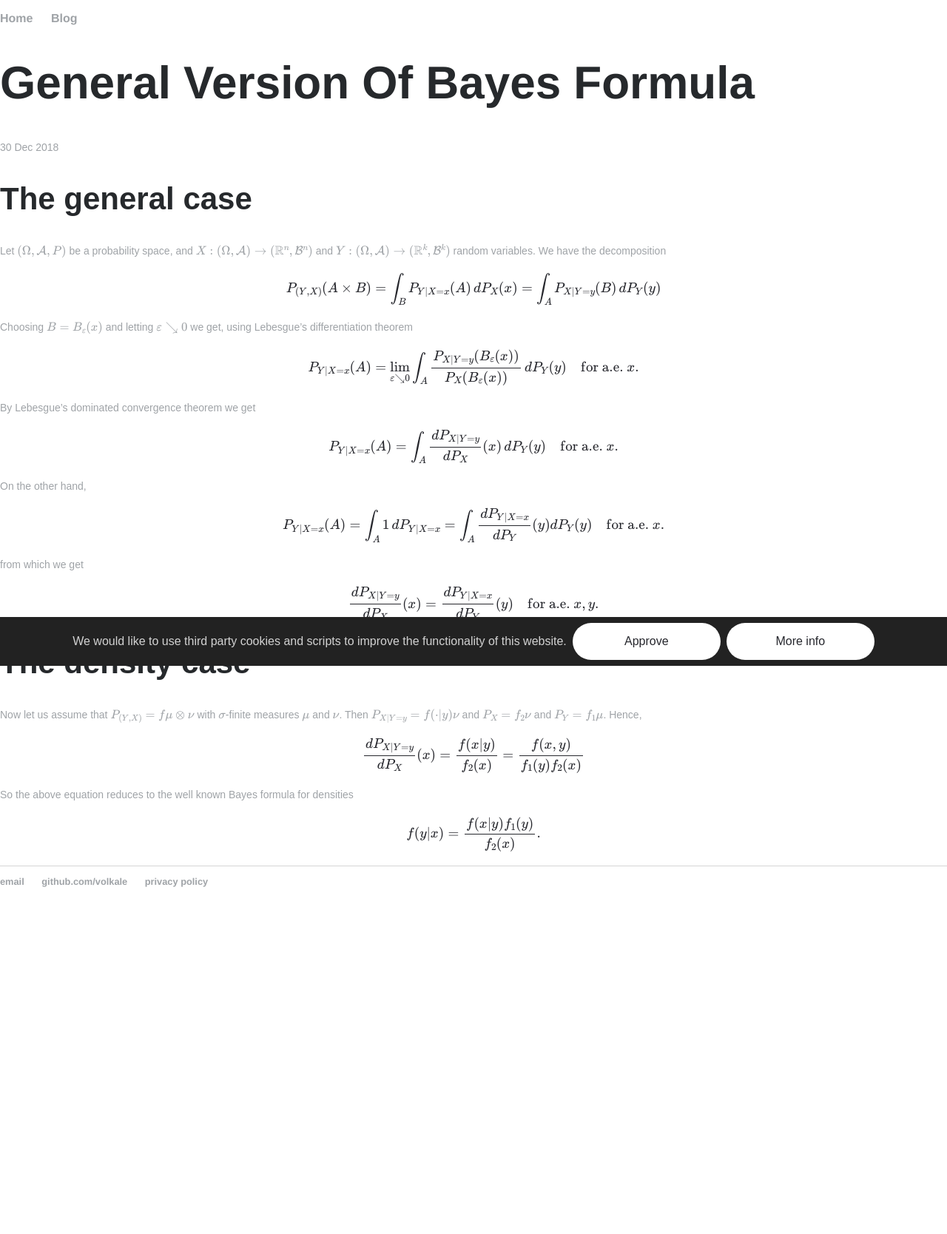
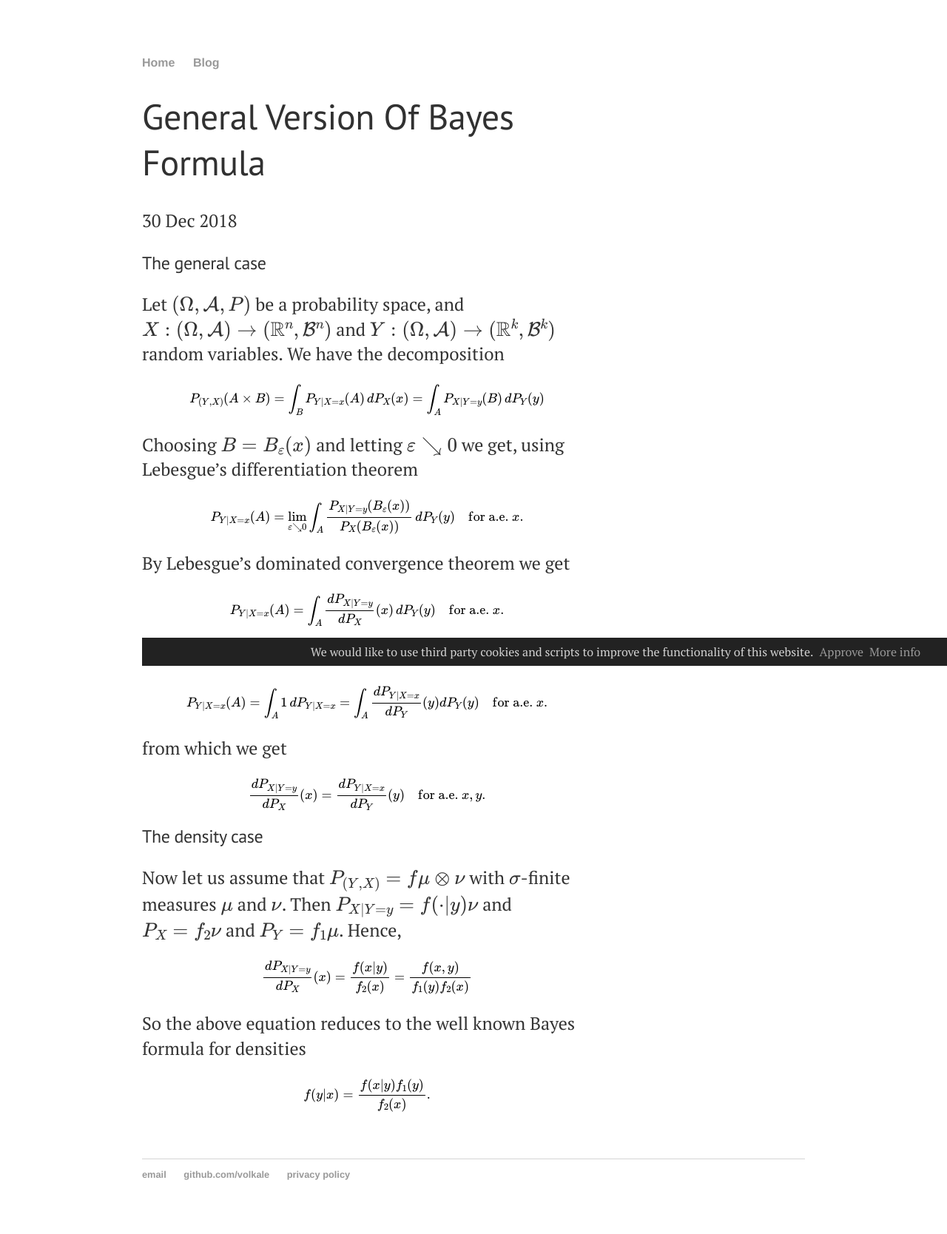
Before and after one commit to volkale/volkale.github.io, a Jekyll site: the page built from _posts/2018-12-30-general-version-of-bayes-formula.md, in a window 1280 px wide. Shown: the whole page at 74% size. Built offline with Jekyll 4.4.1, drawn with Linux system fonts in a browser that asks for light colours; our own code applies the rules of GitHub Pages for plain Markdown files; formulas are drawn with MathJax 3; comment, search, counter and statistics services are not loaded; before the commit the page ends 1199 px from its top, so only the background shows below that.

Commit message:
Update post.html

```diff
--- a/_layouts/post.html
+++ b/_layouts/post.html
@@ -8,10 +8,7 @@ comments: true
 
 <!--  <link rel="stylesheet" href="/css/poole.css"> -->
 <!--  <link rel="stylesheet" href="/css/syntax-perldoc.css"> -->
-<!--  <link rel="stylesheet" href="/css/lanyon.css"> -->
-
-<link rel="stylesheet" href="/css/style.css">
-<link rel="stylesheet" href="/css/responsive.css">
+<link rel="stylesheet" href="/css/lanyon.css">
 
 <h1>{{ page.title }}</h1>
 <p class="meta">{{ page.date | date_to_string }}</p>
```
